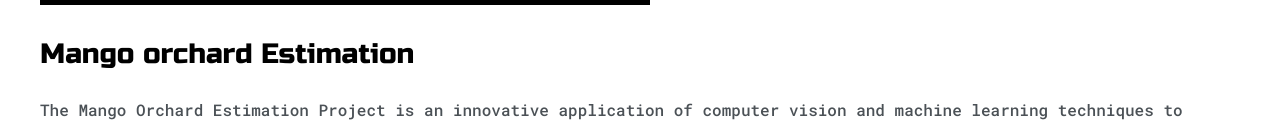
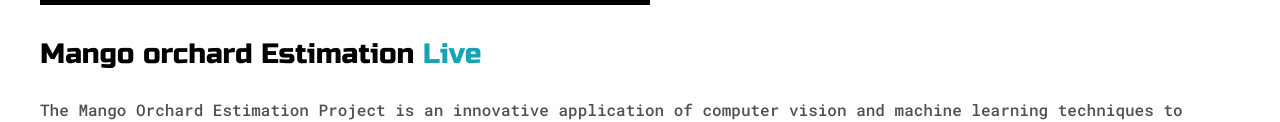
Before and after one commit to BKsoni/portfolio, a plain HTML site: page project2.html in a window 1280 px wide. Shown: the part 623-745 px from the top of the page. Drawn offline with Linux system fonts and the light colour scheme.

Commit message:
live link added

```diff
--- a/project2.html
+++ b/project2.html
@@ -53,8 +53,7 @@
         <img src="images/project2/thumbnail.png" class="image" />
       </div>
 
-      <h3>Mango orchard Estimation</h3>
-
+      <h3>Mango orchard Estimation <a href="https://mango-detection-using-yolov8.streamlit.app/">Live</a></h3>
       <p>
         The Mango Orchard Estimation Project is an innovative application of
         computer vision and machine learning techniques to estimate the number
```
